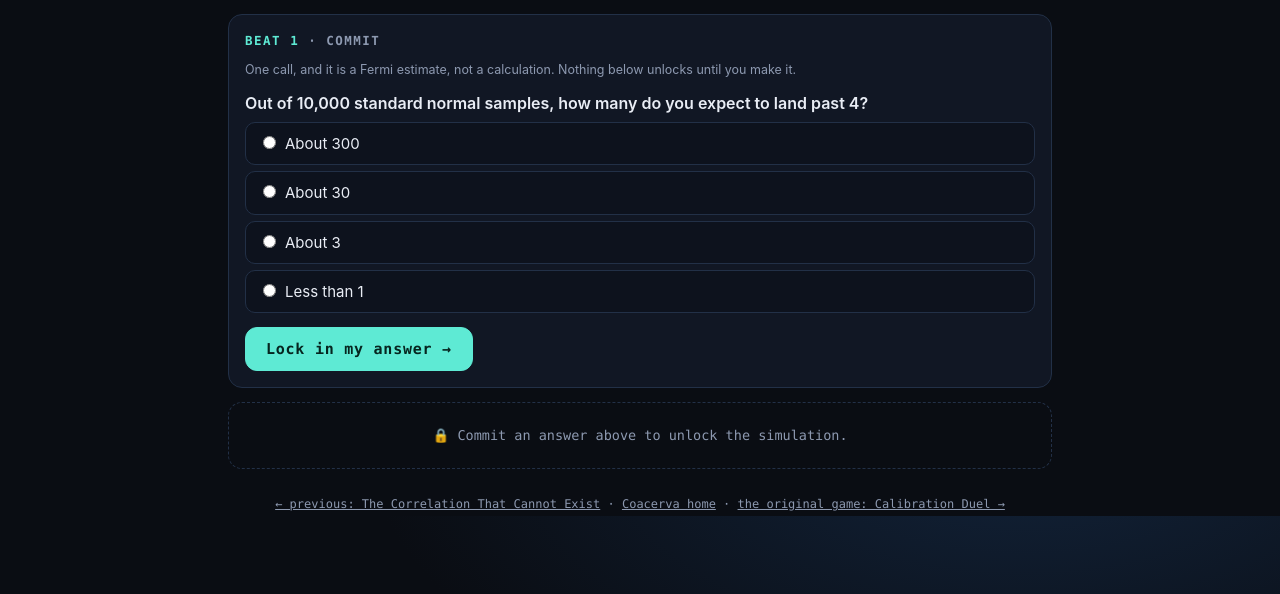
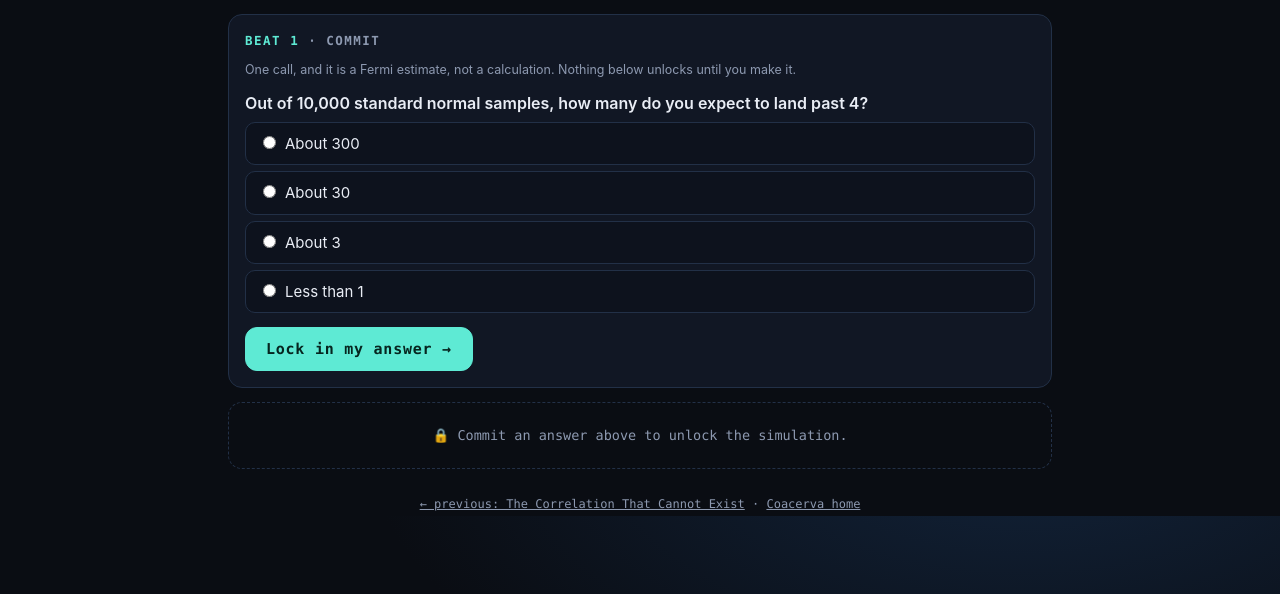
Before and after one commit to Adzic/system-one-playground, a plain HTML site: page problems/rareevent.html in a window 1280 px wide. Shown: the part 284-878 px from the top of the page. Drawn offline with nearby package versions, Linux system fonts and the light colour scheme.

Commit message:
Retire the Duel: problems/rareevent.html

```diff
--- a/problems/rareevent.html
+++ b/problems/rareevent.html
@@ -163,7 +163,7 @@
     </div>
   </div>
 
-  <footer><a href="impossible.html">← previous: The Correlation That Cannot Exist</a> · <a href="../index.html">Coacerva home</a> · <a href="../duel.html">the original game: Calibration Duel →</a></footer>
+  <footer><a href="impossible.html">← previous: The Correlation That Cannot Exist</a> · <a href="../index.html">Coacerva home</a></footer>
 </div>
 
 <script>
```
